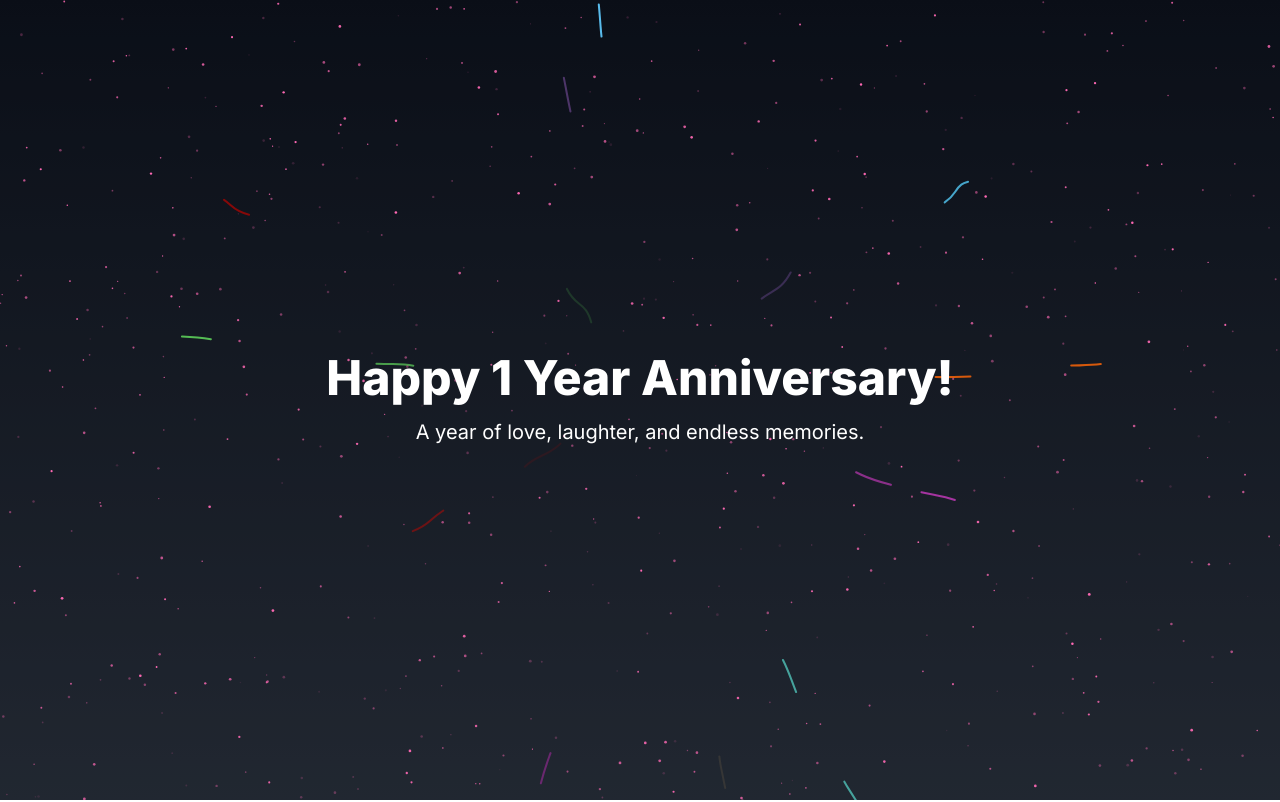
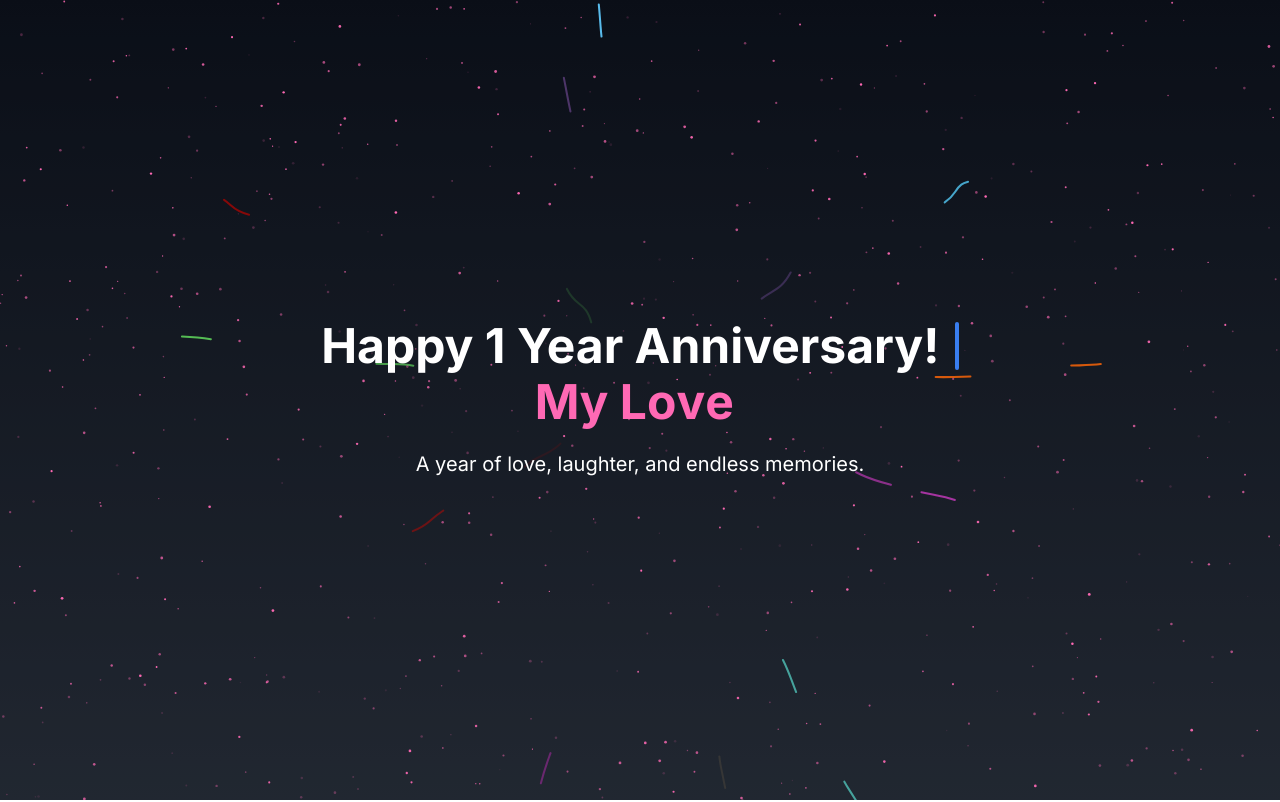
Before and after one commit to david-randoll/david-and-ami, a Next.js app: page /anniversary in a window 1280 px wide. Shown: the top 802 px of the page. Built offline with nearby package versions, Linux system fonts and the light colour scheme.

Commit message:
added flip words

```diff
--- a/src/components/anniversary/Hero.tsx
+++ b/src/components/anniversary/Hero.tsx
@@ -1,6 +1,29 @@
 import React from "react";
 import { SparklesCore } from "@/components/ui/sparkles";
 import { BackgroundLines } from "@/components/ui/background-lines";
+import { TypewriterEffectSmooth } from "@/components/ui/typewriter-effect";
+import { FlipWords } from "@/components/ui/flip-words";
+
+const typeWriterWords = [
+    {
+        text: "Happy",
+        className: "text-white",
+    },
+    {
+        text: "1",
+        className: "text-white",
+    },
+    {
+        text: "Year",
+        className: "text-white",
+    },
+    {
+        text: "Anniversary!",
+        className: "text-white",
+    },
+];
+
+const flipWords = ["", "My Love", "My Forever Girl", "My Whole Future"];
 
 const Hero = () => {
     return (
@@ -11,8 +34,14 @@ const Hero = () => {
 
                 <BackgroundLines className="flex items-center justify-center w-full flex-col px-4">
                     <div className="relative z-10 text-center text-white p-8 rounded-lg">
-                        <h1 className="text-5xl font-extrabold mb-4">Happy 1 Year Anniversary!</h1>
-                        <p className="text-xl">A year of love, laughter, and endless memories.</p>
+                        <div className="flex flex-col items-center justify-center">
+                            <TypewriterEffectSmooth words={typeWriterWords} />
+                            <FlipWords
+                                className="text-[#FF69B4] text-xl lg:text:3xl xl:text-5xl font-bold"
+                                words={flipWords}
+                            />
+                        </div>
+                        <p className="text-sm sm:text-xl mt-6">A year of love, laughter, and endless memories.</p>
                     </div>
                 </BackgroundLines>
 
--- /dev/null
+++ b/src/components/ui/flip-words.tsx
@@ -0,0 +1,98 @@
+"use client";
+import React, { useCallback, useEffect, useRef, useState } from "react";
+import { AnimatePresence, motion, LayoutGroup } from "framer-motion";
+import { cn } from "@/lib/utils";
+
+export const FlipWords = ({
+  words,
+  duration = 3000,
+  className,
+}: {
+  words: string[];
+  duration?: number;
+  className?: string;
+}) => {
+  const [currentWord, setCurrentWord] = useState(words[0]);
+  const [isAnimating, setIsAnimating] = useState<boolean>(false);
+
+  // thanks for the fix Julian - https://github.com/Julian-AT
+  const startAnimation = useCallback(() => {
+    const word = words[words.indexOf(currentWord) + 1] || words[0];
+    setCurrentWord(word);
+    setIsAnimating(true);
+  }, [currentWord, words]);
+
+  useEffect(() => {
+    if (!isAnimating)
+      setTimeout(() => {
+        startAnimation();
+      }, duration);
+  }, [isAnimating, duration, startAnimation]);
+
+  return (
+    <AnimatePresence
+      onExitComplete={() => {
+        setIsAnimating(false);
+      }}
+    >
+      <motion.div
+        initial={{
+          opacity: 0,
+          y: 10,
+        }}
+        animate={{
+          opacity: 1,
+          y: 0,
+        }}
+        transition={{
+          type: "spring",
+          stiffness: 100,
+          damping: 10,
+        }}
+        exit={{
+          opacity: 0,
+          y: -40,
+          x: 40,
+          filter: "blur(8px)",
+          scale: 2,
+          position: "absolute",
+        }}
+        className={cn(
+          "z-10 inline-block relative text-left text-neutral-900 dark:text-neutral-100 px-2",
+          className
+        )}
+        key={currentWord}
+      >
+        {/* edit suggested by Sajal: https://x.com/DewanganSajal */}
+        {currentWord.split(" ").map((word, wordIndex) => (
+          <motion.span
+            key={word + wordIndex}
+            initial={{ opacity: 0, y: 10, filter: "blur(8px)" }}
+            animate={{ opacity: 1, y: 0, filter: "blur(0px)" }}
+            transition={{
+              delay: wordIndex * 0.3,
+              duration: 0.3,
+            }}
+            className="inline-block whitespace-nowrap"
+          >
+            {word.split("").map((letter, letterIndex) => (
+              <motion.span
+                key={word + letterIndex}
+                initial={{ opacity: 0, y: 10, filter: "blur(8px)" }}
+                animate={{ opacity: 1, y: 0, filter: "blur(0px)" }}
+                transition={{
+                  delay: wordIndex * 0.3 + letterIndex * 0.05,
+                  duration: 0.2,
+                }}
+                className="inline-block"
+              >
+                {letter}
+              </motion.span>
+            ))}
+            <span className="inline-block">&nbsp;</span>
+          </motion.span>
+        ))}
+      </motion.div>
+    </AnimatePresence>
+  );
+};
--- /dev/null
+++ b/src/components/ui/typewriter-effect.tsx
@@ -0,0 +1,170 @@
+"use client";
+
+import { cn } from "@/lib/utils";
+import { motion, stagger, useAnimate, useInView } from "framer-motion";
+import { useEffect } from "react";
+
+export const TypewriterEffect = ({
+    words,
+    className,
+    cursorClassName,
+}: {
+    words: {
+        text: string;
+        className?: string;
+    }[];
+    className?: string;
+    cursorClassName?: string;
+}) => {
+    // split text inside of words into array of characters
+    const wordsArray = words.map((word) => {
+        return {
+            ...word,
+            text: word.text.split(""),
+        };
+    });
+
+    const [scope, animate] = useAnimate();
+    const isInView = useInView(scope);
+    useEffect(() => {
+        if (isInView) {
+            animate(
+                "span",
+                {
+                    display: "inline-block",
+                    opacity: 1,
+                    width: "fit-content",
+                },
+                {
+                    duration: 0.3,
+                    delay: stagger(0.1),
+                    ease: "easeInOut",
+                }
+            );
+        }
+    }, [isInView]);
+
+    const renderWords = () => {
+        return (
+            <motion.div ref={scope} className="inline">
+                {wordsArray.map((word, idx) => {
+                    return (
+                        <div key={`word-${idx}`} className="inline-block">
+                            {word.text.map((char, index) => (
+                                <motion.span
+                                    initial={{}}
+                                    key={`char-${index}`}
+                                    className={cn(`dark:text-white text-black opacity-0 hidden`, word.className)}>
+                                    {char}
+                                </motion.span>
+                            ))}
+                            &nbsp;
+                        </div>
+                    );
+                })}
+            </motion.div>
+        );
+    };
+    return (
+        <div className={cn("text-base sm:text-xl md:text-3xl lg:text-5xl font-bold text-center", className)}>
+            {renderWords()}
+            <motion.span
+                initial={{
+                    opacity: 0,
+                }}
+                animate={{
+                    opacity: 1,
+                }}
+                transition={{
+                    duration: 0.8,
+                    repeat: Infinity,
+                    repeatType: "reverse",
+                }}
+                className={cn(
+                    "inline-block rounded-sm w-[4px] h-4 md:h-6 lg:h-10 bg-blue-500",
+                    cursorClassName
+                )}></motion.span>
+        </div>
+    );
+};
+
+export const TypewriterEffectSmooth = ({
+    words,
+    className,
+    cursorClassName,
+}: {
+    words: {
+        text: string;
+        className?: string;
+    }[];
+    className?: string;
+    cursorClassName?: string;
+}) => {
+    // split text inside of words into array of characters
+    const wordsArray = words.map((word) => {
+        return {
+            ...word,
+            text: word.text.split(""),
+        };
+    });
+    const renderWords = () => {
+        return (
+            <div>
+                {wordsArray.map((word, idx) => {
+                    return (
+                        <div key={`word-${idx}`} className="inline-block">
+                            {word.text.map((char, index) => (
+                                <span
+                                    key={`char-${index}`}
+                                    className={cn(`dark:text-white text-black `, word.className)}>
+                                    {char}
+                                </span>
+                            ))}
+                            &nbsp;
+                        </div>
+                    );
+                })}
+            </div>
+        );
+    };
+
+    return (
+        <div className={cn("flex space-x-1", className)}>
+            <motion.div
+                className="overflow-hidden pb-2"
+                initial={{
+                    width: "0%",
+                }}
+                whileInView={{
+                    width: "fit-content",
+                }}
+                transition={{
+                    duration: 2,
+                    ease: "linear",
+                    delay: 1,
+                }}>
+                <div
+                    className="text-2xl lg:text:3xl xl:text-5xl font-bold"
+                    style={{
+                        whiteSpace: "nowrap",
+                    }}>
+                    {renderWords()}{" "}
+                </div>{" "}
+            </motion.div>
+            <motion.span
+                initial={{
+                    opacity: 0,
+                }}
+                animate={{
+                    opacity: 1,
+                }}
+                transition={{
+                    duration: 0.8,
+
+                    repeat: Infinity,
+                    repeatType: "reverse",
+                }}
+                className={cn("block rounded-sm w-[4px] h-8 xl:h-12 bg-blue-500", cursorClassName)}></motion.span>
+        </div>
+    );
+};
```
